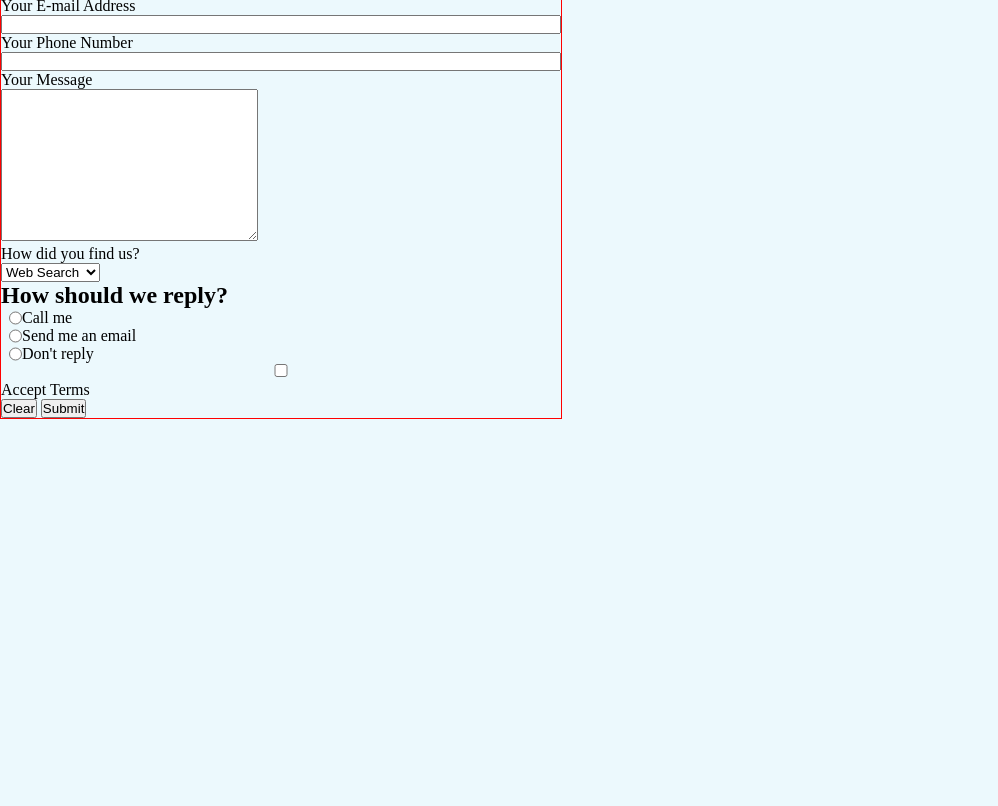
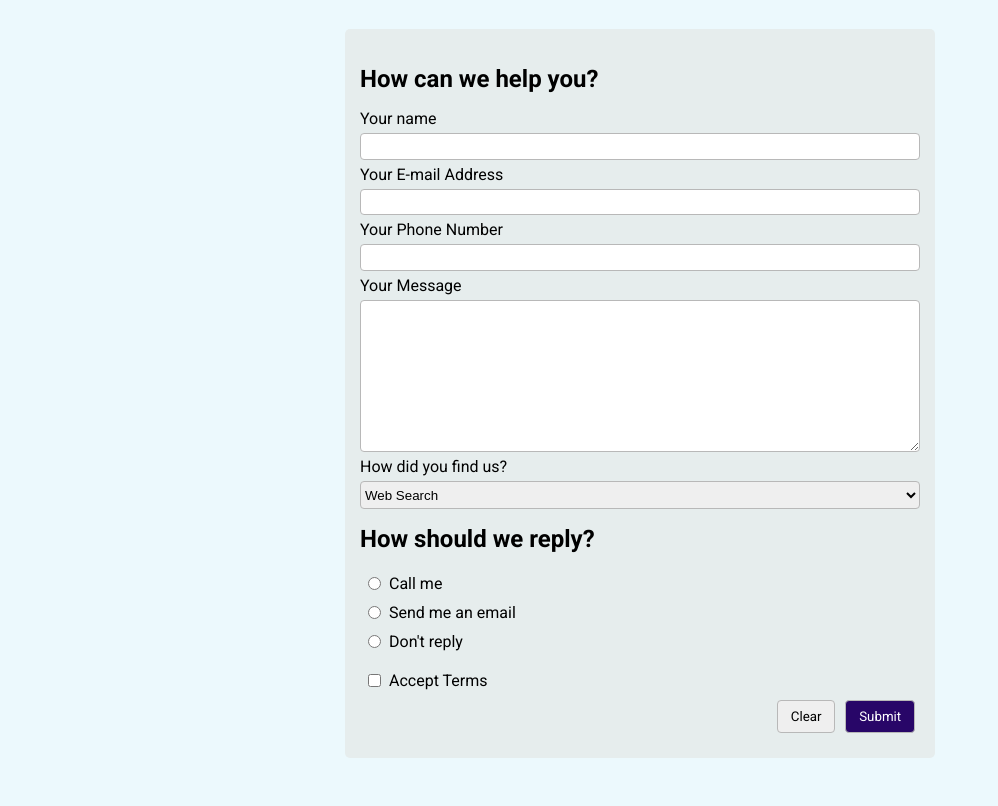
Before and after one commit to ziemba92PL/forms-ex, a plain HTML site: page index.html in a window 1280 px wide. Shown: the part 105-911 px from the top of the page, without its empty margins (0-998 px from the left). Before the commit the page ends 800 px from the top, so only its background shows below. Drawn offline with Linux system fonts and the light colour scheme.

Commit message:
finish of exercise

```diff
--- a/index.html
+++ b/index.html
@@ -4,6 +4,11 @@
     <meta charset="UTF-8" />
     <meta http-equiv="X-UA-Compatible" content="IE=edge" />
     <meta name="viewport" content="width=device-width, initial-scale=1.0" />
+    <link rel="preconnect" href="https://fonts.gstatic.com" />
+    <link
+      href="https://fonts.googleapis.com/css2?family=Roboto:wght@400;700&display=swap"
+      rel="stylesheet"
+    />
     <link rel="stylesheet" href="styles.css" />
     <title>Forms</title>
   </head>
@@ -51,30 +56,26 @@
           <h2>How should we reply?</h2>
           <ul>
             <li class="form-control-inline">
-              <input type="radio" id="callme" name="call_me" value="call" />
+              <input type="radio" id="callme" name="verify" value="call" />
               <label for="callme">Call me</label>
             </li>
             <li class="form-control-inline">
-              <input
-                type="radio"
-                id="sendemail"
-                name="send_email"
-                value="email"
-              />
+              <input type="radio" id="sendemail" name="verify" value="email" />
               <label for="callme">Send me an email</label>
             </li>
             <li class="form-control-inline">
-              <input type="radio" id="reply" name="dont_replay" value="reply" />
+              <input type="radio" id="reply" name="verify" value="reply" />
               <label for="callme">Don't reply</label>
             </li>
+            <li class="form-control-inline">
+              <input type="checkbox" id="acceptterms" name="accept_terms" />
+              <label for="checkbox">Accept Terms</label>
+            </li>
           </ul>
-
-          <input type="checkbox" id="acceptterms" name="accept_terms" />
         </section>
-        <section>
-          <label for="checkbox">Accept Terms</label>
-          <button type="reset">Clear</button>
-          <button type="submit">Submit</button>
+        <section id="buttons">
+          <button id="reset" type="reset">Clear</button>
+          <button id="submit" type="submit">Submit</button>
         </section>
       </form>
     </main>
--- a/styles.css
+++ b/styles.css
@@ -5,25 +5,47 @@
 
 body {
   background-color: rgb(236, 249, 253);
+  font-family: "Roboto", sans-serif;
 }
 
 h1 {
   text-align: center;
+  padding-top: 3rem;
 }
 
+ul {
+  list-style: none;
+}
+
+h2 {
+  margin: 1rem 0;
+}
 form {
   width: 35rem;
-  display: block;
-  border: 1px solid red;
+  margin: 3rem auto;
+  background-color: rgb(230, 237, 237);
+  border-radius: 5px;
+  padding: 20px 15px;
 }
 
 label {
-  display: block;
+  margin: 5px 0;
 }
 
-input {
+input,
+textarea,
+select {
+  display: block;
   width: 100%;
+  margin: 5px 0;
   box-sizing: border-box;
+  border: 1px solid rgb(184, 184, 184);
+  border-radius: 4px;
+}
+
+input,
+select {
+  padding: 0.3rem 0;
 }
 
 .form-control-inline {
@@ -32,5 +54,39 @@ input {
 
 .form-control-inline input {
   width: auto;
-  margin-left: 0.5rem;
+  margin: 0 0.5rem;
 }
+
+.form-control-inline:nth-child(4) {
+  margin-top: 10px;
+}
+
+select:hover,
+input:hover,
+textarea:hover,
+.form-control-inline:hover {
+  background-color: rgb(161, 189, 222);
+}
+
+#buttons {
+  display: flex;
+  justify-content: flex-end;
+}
+
+button {
+  margin: 5px;
+  padding: 0.5rem 0.8rem;
+  border: 1px solid rgb(184, 184, 184);
+  border-radius: 4px;
+  font-family: inherit;
+}
+
+#submit {
+  background-color: rgb(40, 6, 104);
+  color: white;
+}
+
+#reset:hover,
+#submit:hover {
+  background-color: rgb(161, 189, 222);
+}
```
